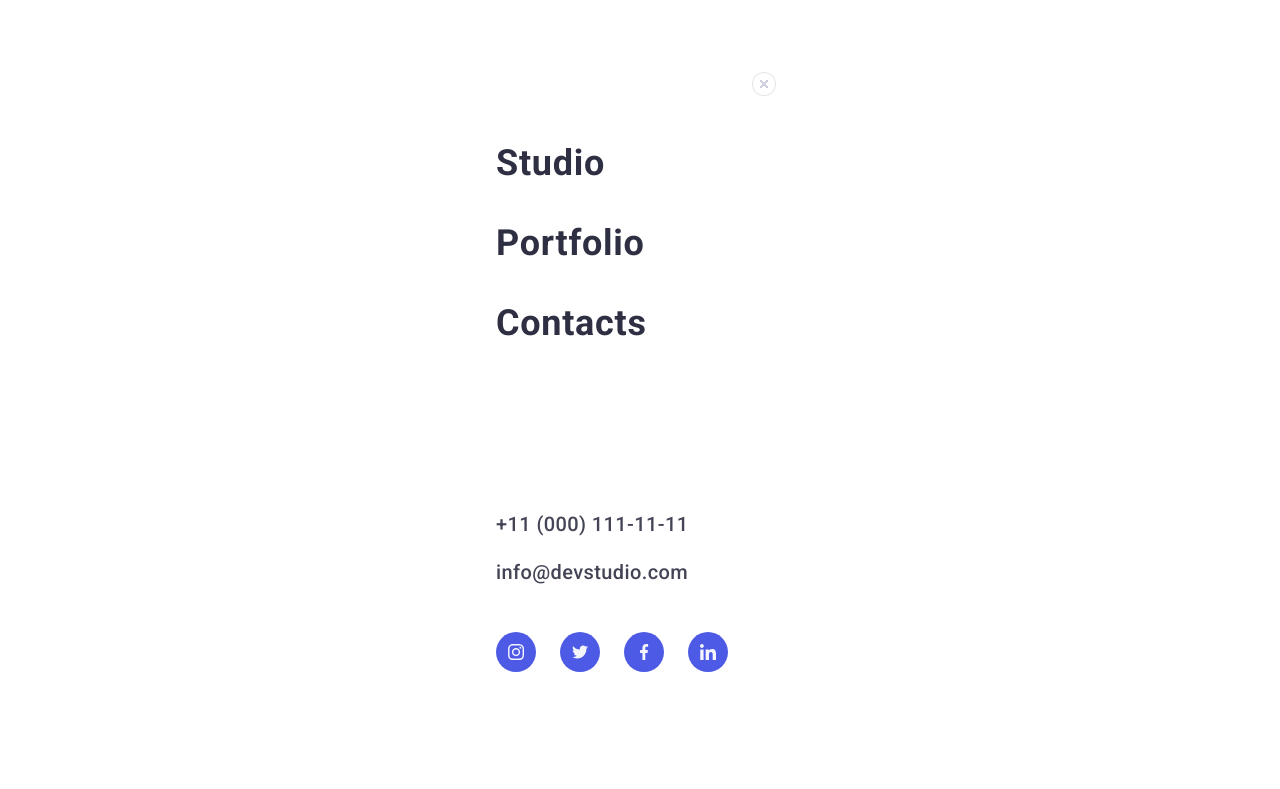
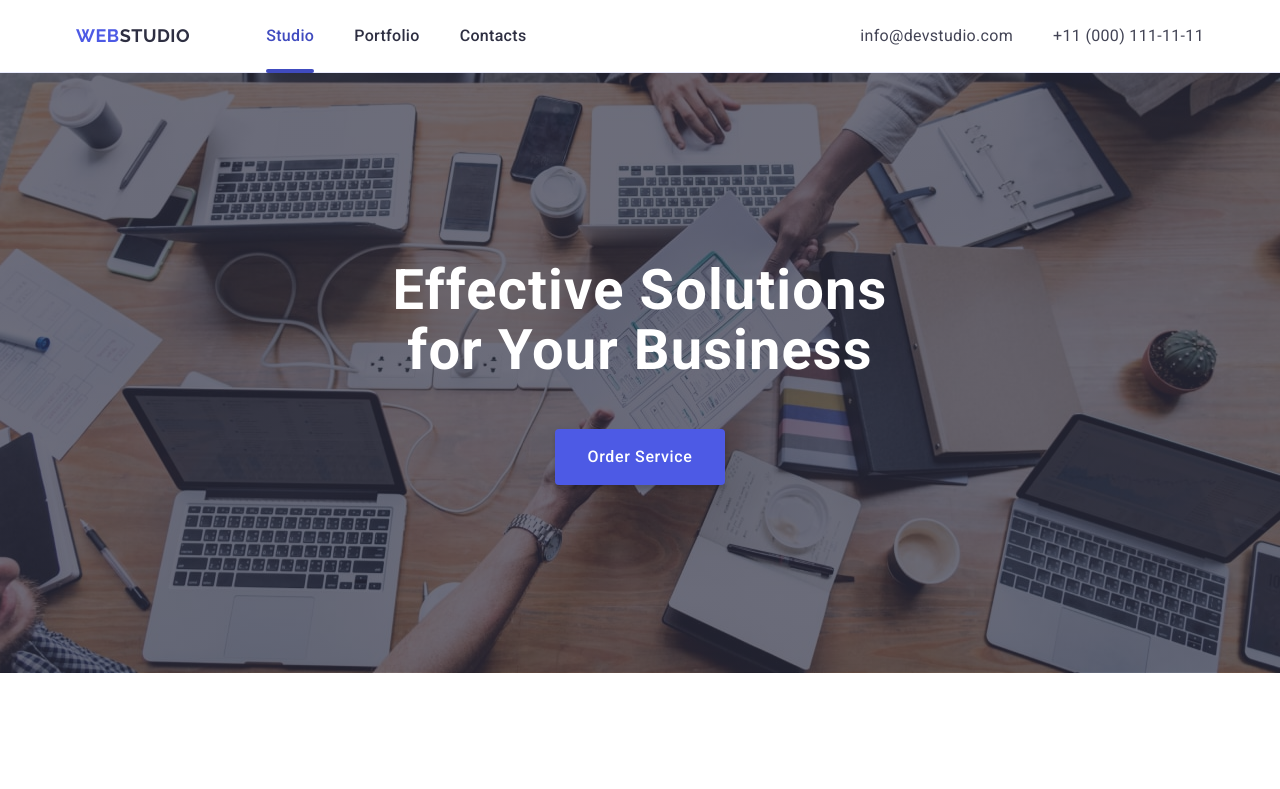
Before and after one commit to MariannaNishovych/goit-markup-hw-06, a plain HTML site: page index.html in a window 1280 px wide. Shown: the top 789 px of the page. Drawn offline with nearby package versions, Linux system fonts and the light colour scheme.

Commit message:
without is-open

```diff
--- a/index.html
+++ b/index.html
@@ -566,7 +566,7 @@
 
 <!------------HEADER-MENU-OVERLAY--------------------->
 
-<div class="header-overlay is-open">
+<div class="header-overlay">
     <div class="header-modal">
     <nav class="header-menu-nav">
         <div class="header-close-btn">
```
